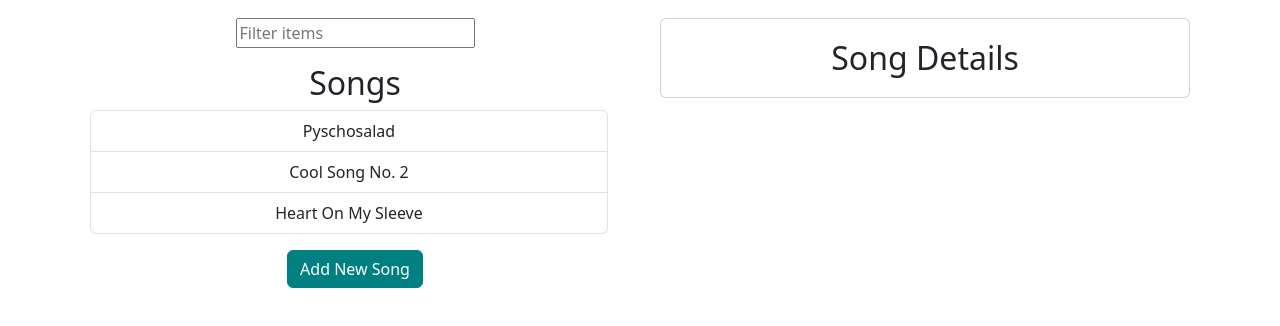
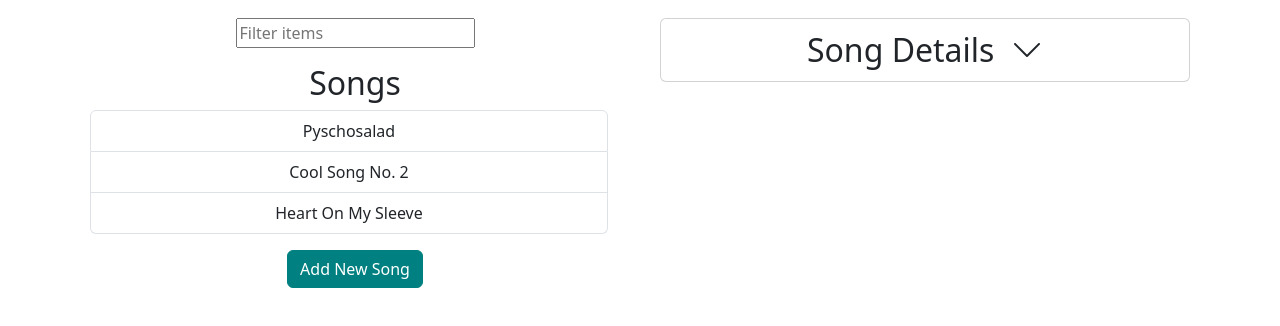
Before and after one commit to mickelson-classroom/list-detail-site-andrewbengordon, a React (Create React App) app: page / in a window 1280 px wide. Shown: the top 326 px of the page. Built offline with nearby package versions, Linux system fonts and the light colour scheme.

Commit message:
made the details collapse more intuitive

```diff
--- a/package.json
+++ b/package.json
@@ -12,6 +12,7 @@
     "@types/react": "^18.2.21",
     "@types/react-dom": "^18.2.7",
     "bootstrap": "^5.3.1",
+    "bootstrap-icons": "^1.10.5",
     "react": "^18.2.0",
     "react-dom": "^18.2.0",
     "react-scripts": "5.0.1",
--- a/src/Components/DetailComponent.tsx
+++ b/src/Components/DetailComponent.tsx
@@ -16,6 +16,7 @@ export const DetailComponent = ({
   deleteGenre,
 }: DetailComponentProps) => {
   const [showModal, setShowModal] = useState(false);
+  const [isCollapsed, setIsCollapsed] = useState(true);
 
   const SongDetail = {
     Artist: selectedSong?.artist,
@@ -38,22 +39,34 @@ export const DetailComponent = ({
     deleteGenre(genre);
   };
 
+  const toggleCollapse = () => {
+    setIsCollapsed(!isCollapsed);
+  };
+
   return (
-    <div className="card m-2 p-2">
+    <div className="card m-2">
       <button
         data-bs-toggle="collapse"
         data-bs-target="#song-details"
-        className="btn fs-2"
-        aria-expanded="false"
+        className="btn shadow-none fs-2"
+        aria-expanded={!isCollapsed}
         aria-controls="song-details"
-        onClick={(e) => e.preventDefault()}
+        onClick={(e) => {
+          e.preventDefault();
+          toggleCollapse();
+        }}
       >
-        Song Details
+        Song Details &nbsp;
+        {isCollapsed ? (
+          <i className="bi bi-chevron-down"></i>
+        ) : (
+          <i className="bi bi-chevron-up"></i>
+        )}
       </button>
       <div id="song-details" className="collapse">
         {selectedSong ? (
           <div>
-            <hr />
+            <hr className="m-0" />
             <strong className="fs-2">{selectedSong.title}</strong>
             {Object.entries(SongDetail).map(([key, value]) => (
               <div className="fs-3">
--- a/src/index.tsx
+++ b/src/index.tsx
@@ -5,6 +5,7 @@ import App from './App';
 import reportWebVitals from './reportWebVitals';
 import "./assets/custom.scss";
 import "bootstrap";
+import "bootstrap-icons/font/bootstrap-icons.css"
 
 const root = ReactDOM.createRoot(
   document.getElementById('root') as HTMLElement
```
Also changed, not shown: 1 other file (tests, documents, lock files or other folders).
